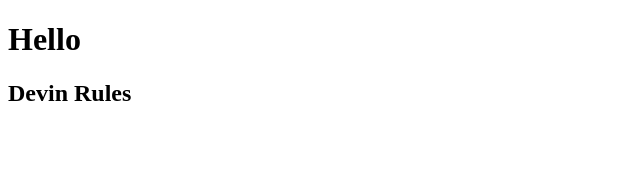
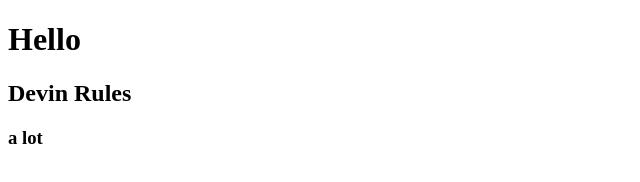
Before and after one commit to dleyba042/new-project, a plain HTML site: page index.html in a window 1280 px wide. Shown: the full height of the page, 0-640 px from the left. Drawn offline with Linux system fonts and the light colour scheme.

Commit message:
adds cool message

```diff
--- a/index.html
+++ b/index.html
@@ -7,5 +7,6 @@
 <body>
 <h1> Hello</h1>
 <h2> Devin Rules </h2>
+<h3> a lot </h3>
 </body>
 </html>
```
